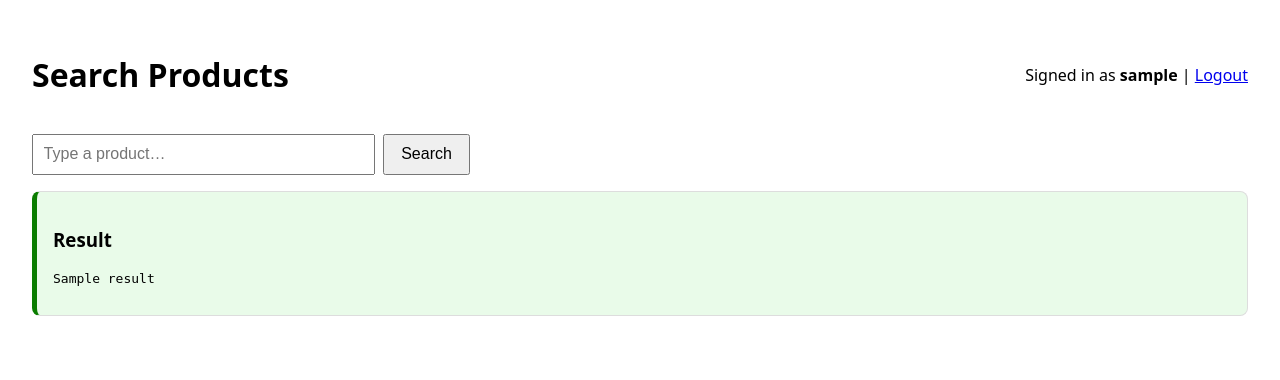
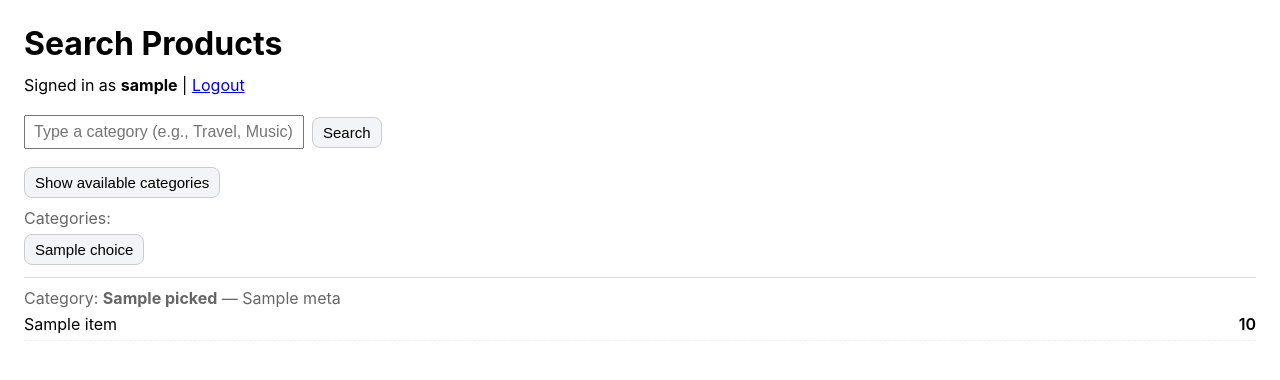
Before and after one commit to mon-sarder/LaCitySampleProjectRequirement, a Flask app: template backend/templates/search.html in a window 1280 px wide. Shown: the top 380 px of the page. Run offline with Flask 3, Linux system fonts and the light colour scheme; the template is opened without the code that fills it: most values are stand-ins (such as "Sample title", 1, 10 or a date in 2020).

Commit message:
update frontend for when a relevant match is not found in the search

```diff
--- a/backend/app.py
+++ b/backend/app.py
@@ -4,7 +4,6 @@ import sqlite3
 import traceback
 from datetime import timedelta
 from functools import wraps
-
 from flask import (
     Flask, render_template, request, redirect, url_for,
     session, flash, jsonify
@@ -16,25 +15,36 @@ from jinja2 import TemplateNotFound
 from robot_driver import search_product
 from login_driver import run_login_test
 
-# ── App setup ────────────────────────────────────────────────────────────────
+# ── App setup ────────────────────────────────────────────────
 BASE_DIR = os.path.abspath(os.path.dirname(__file__))
 app = Flask(
     __name__,
     template_folder=os.path.join(BASE_DIR, "templates"),
     static_folder=os.path.join(BASE_DIR, "static"),
 )
-
 app.secret_key = os.environ.get("FLASK_SECRET", "dev-secret-change-me")
+app.permanent_session_lifetime = timedelta(minutes=30)
 app.config["MAX_CONTENT_LENGTH"] = 1 * 1024 * 1024
-app.permanent_session_lifetime = timedelta(minutes=30)
 MAX_CRED_LENGTH = 50
 DB_PATH = os.path.join(BASE_DIR, "users.db")
+AGENT_ID = "BroncoBot/1.0"
 
-# Global agent tag
-AGENT_ID = "BroncoMCP/1.0"
+# ── Security headers ─────────────────────────────────────────
+@app.after_request
+def set_secure_headers(resp):
+    resp.headers["X-Content-Type-Options"] = "nosniff"
+    resp.headers["X-Frame-Options"] = "DENY"
+    resp.headers["Referrer-Policy"] = "no-referrer"
+    resp.headers["Content-Security-Policy"] = "default-src 'self'; img-src 'self' data:;"
+    return resp
 
-# ── DB setup ────────────────────────────────────────────────────────────────
+@app.before_request
+def make_session_permanent():
+    session.permanent = True
+
+# ── Database helpers ─────────────────────────────────────────
 def init_db():
+    """Initialize DB and insert default admin user if not exists."""
     with sqlite3.connect(DB_PATH) as conn:
         cur = conn.cursor()
         cur.execute("""
@@ -44,21 +54,47 @@ def init_db():
                 password TEXT NOT NULL
             )
         """)
-        default_user = os.getenv("DEFAULT_USER", "admin")
-        default_pass = os.getenv("DEFAULT_PASS", "admin123")
-        cur.execute("SELECT 1 FROM users WHERE username = ?", (default_user,))
+        # Default admin
+        default_user = "admin"
+        default_pass = "admin123"
+        cur.execute("SELECT username FROM users WHERE username=?", (default_user,))
         if not cur.fetchone():
             cur.execute(
                 "INSERT INTO users (username, password) VALUES (?, ?)",
-                (default_user, generate_password_hash(default_pass)),
+                (default_user, generate_password_hash(default_pass))
             )
             print(f"✅ Default login added: {default_user} / {default_pass}")
         conn.commit()
 
+def get_user(username):
+    try:
+        with sqlite3.connect(DB_PATH) as conn:
+            cur = conn.cursor()
+            cur.execute("SELECT username, password FROM users WHERE username=?", (username,))
+            return cur.fetchone()
+    except Exception as e:
+        print(f"❌ DB error: {e}")
+        traceback.print_exc()
+        return None
+
+def add_user(username, pw_hash):
+    try:
+        with sqlite3.connect(DB_PATH) as conn:
+            cur = conn.cursor()
+            cur.execute("INSERT INTO users (username, password) VALUES (?, ?)", (username, pw_hash))
+            conn.commit()
+            return True
+    except sqlite3.IntegrityError:
+        return False
+    except Exception as e:
+        print(f"❌ Add user error: {e}")
+        traceback.print_exc()
+        return False
+
 init_db()
 
-# ── Utility decorators ───────────────────────────────────────────────────────
-def _too_long(x: str) -> bool:
+# ── Auth helpers ─────────────────────────────────────────────
+def _too_long(x: str):
     return x is None or len(x) > MAX_CRED_LENGTH
 
 def login_required(view_func):
@@ -69,26 +105,24 @@ def login_required(view_func):
         return view_func(*args, **kwargs)
     return wrapper
 
-# ── Routes ───────────────────────────────────────────────────────────────────
+# ── Routes ───────────────────────────────────────────────────
 @app.route("/")
 def home():
-    return redirect(url_for("search_page") if "user" in session else url_for("login"))
+    if "user" in session:
+        return redirect(url_for("search_page"))
+    return redirect(url_for("login"))
 
 @app.route("/login", methods=["GET", "POST"])
 def login():
     if request.method == "POST":
-        username = request.form.get("username", "").strip()
-        password = request.form.get("password", "")
+        username = (request.form.get("username") or "").strip()
+        password = request.form.get("password") or ""
 
         if _too_long(username) or _too_long(password):
-            flash("Credentials exceed allowed length (50 chars).", "error")
+            flash(f"Possible buffer overflow attempt (>{MAX_CRED_LENGTH} chars).", "error")
             return render_template("login.html"), 400
 
-        with sqlite3.connect(DB_PATH) as conn:
-            cur = conn.cursor()
-            cur.execute("SELECT username, password FROM users WHERE username=?", (username,))
-            user = cur.fetchone()
-
+        user = get_user(username)
         if user and check_password_hash(user[1], password):
             session["user"] = username
             flash("Logged in successfully!", "success")
@@ -99,92 +133,135 @@ def login():
 @app.route("/register", methods=["GET", "POST"])
 def register():
     if request.method == "POST":
-        username = request.form.get("username", "").strip()
-        password = request.form.get("password", "")
-        confirm = request.form.get("confirm", "")
+        username = (request.form.get("username") or "").strip()
+        password = request.form.get("password") or ""
+        confirm = request.form.get("confirm") or ""
 
+        if _too_long(username) or _too_long(password):
+            flash("Username or password too long.", "error")
+            return render_template("register.html"), 400
         if not username or not password:
             flash("Please fill out all fields.", "error")
-        elif _too_long(username) or _too_long(password):
-            flash("Credentials exceed allowed length (50 chars).", "error")
+        elif get_user(username):
+            flash("Username already exists.", "error")
         elif password != confirm:
             flash("Passwords do not match.", "error")
         else:
-            try:
-                with sqlite3.connect(DB_PATH) as conn:
-                    cur = conn.cursor()
-                    cur.execute("INSERT INTO users (username, password) VALUES (?, ?)",
-                                (username, generate_password_hash(password)))
-                    conn.commit()
-                flash("Account created!", "success")
-                return redirect(url_for("login"))
-            except sqlite3.IntegrityError:
-                flash("Username already exists.", "error")
+            pw_hash = generate_password_hash(password)
+            if add_user(username, pw_hash):
+                session["user"] = username
+                flash("Account created successfully!", "success")
+                return redirect(url_for("search_page"))
+            else:
+                flash("Database error — try again later.", "error")
     return render_template("register.html")
 
 @app.route("/logout")
 def logout():
     session.pop("user", None)
-    flash("Logged out successfully.", "info")
+    flash("Logged out.", "info")
     return redirect(url_for("login"))
 
-# ── Search Page ──────────────────────────────────────────────────────────────
+# ── Enhanced Search with category button ─────────────────────
 @app.route("/search", methods=["GET", "POST"])
 @login_required
 def search_page():
-    context = {"username": session.get("user"), "query": "", "error": None,
-               "choices": None, "items": None, "picked": None}
+    context = {
+        "username": session.get("user"),
+        "query": "",
+        "error": None,
+        "message": None,
+        "choices": None,
+        "items": None,
+        "picked": None,
+        "meta": None,
+    }
+
     if request.method == "POST":
-        q = request.form.get("query", "").strip()
+        # Show available categories button
+        if request.form.get("list_all") == "1":
+            try:
+                data = search_product("", agent=AGENT_ID)
+                context["message"] = data.get("message") or "Available categories:"
+                context["choices"] = data.get("categories") or []
+            except Exception as e:
+                context["error"] = f"Failed to fetch categories: {e}"
+            return render_template("search.html", **context)
+
+        q = (request.form.get("query") or "").strip()
         context["query"] = q
         if not q:
-            context["error"] = "Please type a category to search."
+            context["error"] = "Please type a product/category to search."
         else:
             try:
                 data = search_product(q, agent=AGENT_ID)
-                if data["status"] == "choices":
-                    context["choices"] = data["categories"]
-                elif data["status"] == "success":
-                    context["picked"] = data["category"]
-                    context["items"] = data["items"]
+                status = data.get("status")
+                if status == "choices":
+                    context["message"] = data.get("message")
+                    context["choices"] = data.get("categories") or []
+                elif status == "success":
+                    context["picked"] = data.get("category")
+                    context["items"] = data.get("items") or []
+                    context["meta"] = data.get("meta")
                 else:
-                    context["error"] = data.get("message")
+                    context["error"] = data.get("message", "Search failed.")
             except Exception as e:
-                context["error"] = str(e)
+                context["error"] = f"Search failed: {e}"
+
     return render_template("search.html", **context)
 
-# ── JSON API endpoints ───────────────────────────────────────────────────────
+# ── JSON APIs ────────────────────────────────────────────────
 @app.route("/search-json", methods=["POST"])
 def search_json():
-    data = request.get_json(force=True)
-    product_name = data.get("product", "").strip()
-    result = search_product(product_name, agent=AGENT_ID)
-    result["agent"] = AGENT_ID
+    try:
+        data = request.get_json(force=True)
+    except BadRequest:
+        return jsonify({"status": "error", "message": "Invalid JSON."}), 400
+    q = (data.get("product") or "").strip()
+    result = search_product(q)
     return jsonify(result)
 
 @app.route("/login-test", methods=["POST"])
 def login_test():
-    data = request.get_json(force=True)
-    username = data.get("username", "")
-    password = data.get("password", "")
+    try:
+        data = request.get_json(force=True)
+    except BadRequest:
+        return jsonify({"status": "error", "message": "Invalid JSON."}), 400
+    username = (data.get("username") or "").strip()
+    password = data.get("password") or ""
     if _too_long(username) or _too_long(password):
-        return jsonify({"status": "error", "message": "Credentials too long."}), 400
-    result = run_login_test(username=username, password=password, agent=AGENT_ID)
-    result["agent"] = AGENT_ID
+        return jsonify({"status": "error", "message": "Input too long."}), 400
+    return jsonify(run_login_test(username=username, password=password))
+
+# ── MCP AI endpoint ──────────────────────────────────────────
+@app.route("/mcp/run", methods=["POST"])
+def mcp_run():
+    try:
+        data = request.get_json(force=True)
+    except Exception:
+        return jsonify({"status": "error", "message": "Invalid JSON payload."}), 400
+    goal = (data.get("goal") or "").strip()
+    if not goal:
+        return jsonify({"status": "error", "message": "Missing 'goal'."}), 400
+    from mcp_agent import run_ai_goal
+    result = run_ai_goal(goal=goal, planner=data.get("planner", "builtin"), headless=True)
     return jsonify(result)
 
-# ── MCP route ────────────────────────────────────────────────────────────────
-@app.route("/mcp/run", methods=["POST"])
-def mcp_run():
-    from mcp_agent import run_ai_goal
-    data = request.get_json(force=True)
-    goal = (data.get("goal") or "").strip()
-    planner = (data.get("planner") or "builtin").lower()
-    headless = not bool(os.environ.get("HEADFUL") in ("1", "true", "True"))
-    result = run_ai_goal(goal=goal, planner=planner, headless=headless)
-    result["agent"] = AGENT_ID
-    return jsonify(result)
+# ── Error handlers ──────────────────────────────────────────
+@app.errorhandler(404)
+def _404(_e):
+    return render_template("index.html"), 404
 
-# ── Run ───────────────────────────────────────────────────────────────────────
+@app.errorhandler(500)
+def _500(_e):
+    return render_template("index.html"), 500
+
+@app.errorhandler(TemplateNotFound)
+def _template_missing(e):
+    print(f"❌ Missing template: {e.name}")
+    return "<h2>Template missing. Contact admin.</h2>", 500
+
+# ── Run ─────────────────────────────────────────────────────
 if __name__ == "__main__":
+    init_db()
     app.run(host="0.0.0.0", port=5001, debug=True)
--- a/backend/templates/search.html
+++ b/backend/templates/search.html
@@ -1,64 +1,84 @@
-<!doctype html>
+<!DOCTYPE html>
 <html lang="en">
 <head>
-  <meta charset="utf-8" />
-  <title>Product Search</title>
-  <meta name="viewport" content="width=device-width, initial-scale=1" />
+  <meta charset="UTF-8">
+  <title>Search Products</title>
   <style>
-    body { font-family: system-ui, Arial; margin: 2rem; }
-    header { display:flex; justify-content:space-between; align-items:center; }
-    form { display:flex; gap:.5rem; margin: 1rem 0; }
-    input[type="text"] { padding:.6rem; font-size:1rem; width:320px; }
-    button { padding:.6rem 1rem; font-size:1rem; cursor:pointer; }
-
-    /* --- Animation styles --- */
-    .result-box {
-      border:1px solid #ddd;
-      padding:1rem;
-      border-radius:.5rem;
-      margin-top:1rem;
-      opacity:0;
-      transform:translateY(15px);
-      transition:opacity .4s ease, transform .4s ease;
+    body { font-family: -apple-system, system-ui, Segoe UI, Roboto, Helvetica, Arial, sans-serif; margin: 24px; }
+    h1 { margin: 0 0 12px; }
+    .top { margin-bottom: 12px; }
+    .muted { color: #666; }
+    .error { color: #b00020; font-weight: 600; margin-top: 8px; }
+    .msg { margin-top: 8px; }
+    .row { display: inline-flex; gap: 8px; align-items: center; margin: 8px 0; }
+    input[type="text"] { padding: 6px 8px; font-size: 16px; width: 260px; }
+    button, .chip-btn {
+      padding: 6px 10px; font-size: 15px; cursor: pointer; border-radius: 8px;
+      border: 1px solid #ccc; background: #f2f4f7;
     }
-    .result-box.show {
-      opacity:1;
-      transform:translateY(0);
-    }
-    .success { border-left:5px solid #0a7d00; background:#e9fbe9; }
-    .fail    { border-left:5px solid #b00020; background:#fde8ea; }
+    .chip-btn { margin: 6px 6px 0 0; }
+    .chip-btn:hover { background: #e7ebf0; }
+    .items { margin-top: 12px; border-top: 1px solid #ddd; padding-top: 10px; }
+    .item { display: grid; grid-template-columns: 1fr auto; gap: 10px; padding: 6px 0; border-bottom: 1px dashed #eee; }
+    .price { font-weight: 600; }
+    .actions { margin: 10px 0; }
   </style>
 </head>
 <body>
-  <header>
-    <h1>Search Products</h1>
-    <div>
-      Signed in as <strong>{{ username }}</strong> |
-      <a href="{{ url_for('logout') }}">Logout</a>
-    </div>
-  </header>
+  <h1>Search Products</h1>
 
-  <form method="post" autocomplete="off">
-    <input name="query" type="text" placeholder="Type a product…" value="{{ query }}" required />
+  <div class="top">
+    Signed in as <strong>{{ username }}</strong> |
+    <a href="{{ url_for('logout') }}">Logout</a>
+  </div>
+
+  <!-- Search form -->
+  <form method="POST" class="row">
+    <input type="text" name="query" placeholder="Type a category (e.g., Travel, Music)" value="{{ query or '' }}">
     <button type="submit">Search</button>
   </form>
 
+  <!-- Single button to list ALL categories -->
+  <form method="POST" class="actions">
+    <input type="hidden" name="list_all" value="1">
+    <button type="submit">Show available categories</button>
+  </form>
+
   {% if error %}
-    <div class="result-box fail show">{{ error }}</div>
-  {% elif result %}
-    <div class="result-box success show">
-      <h3>Result</h3>
-      <pre style="white-space:pre-wrap">{{ result }}</pre>
+    <div class="error">{{ error }}</div>
+  {% endif %}
+
+  {% if message %}
+    <div class="msg">{{ message }}</div>
+  {% endif %}
+
+  {# Category choices (rendered after Search when no close match OR after clicking the button) #}
+  {% if choices %}
+    <div class="muted">Categories:</div>
+    <div>
+      {% for c in choices %}
+        <form method="POST" style="display:inline;">
+          <input type="hidden" name="query" value="{{ c }}">
+          <button class="chip-btn" type="submit">{{ c }}</button>
+        </form>
+      {% endfor %}
     </div>
   {% endif %}
 
-  <script>
-    // adds animation automatically after DOM is ready
-    window.addEventListener("DOMContentLoaded", () => {
-      document.querySelectorAll('.result-box').forEach(el => {
-        setTimeout(() => el.classList.add('show'), 50);
-      });
-    });
-  </script>
+  {# Items list when a category has been picked #}
+  {% if items %}
+    <div class="items">
+      <div class="muted">Category: <strong>{{ picked }}</strong>{% if meta %} — <span class="muted">{{ meta }}</span>{% endif %}</div>
+      {% for it in items %}
+        <div class="item">
+          <div>{{ it.title }}</div>
+          <div class="price">{{ it.price }}</div>
+        </div>
+      {% endfor %}
+      {% if not items %}
+        <div class="muted">No items found on the first page.</div>
+      {% endif %}
+    </div>
+  {% endif %}
 </body>
 </html>
```
